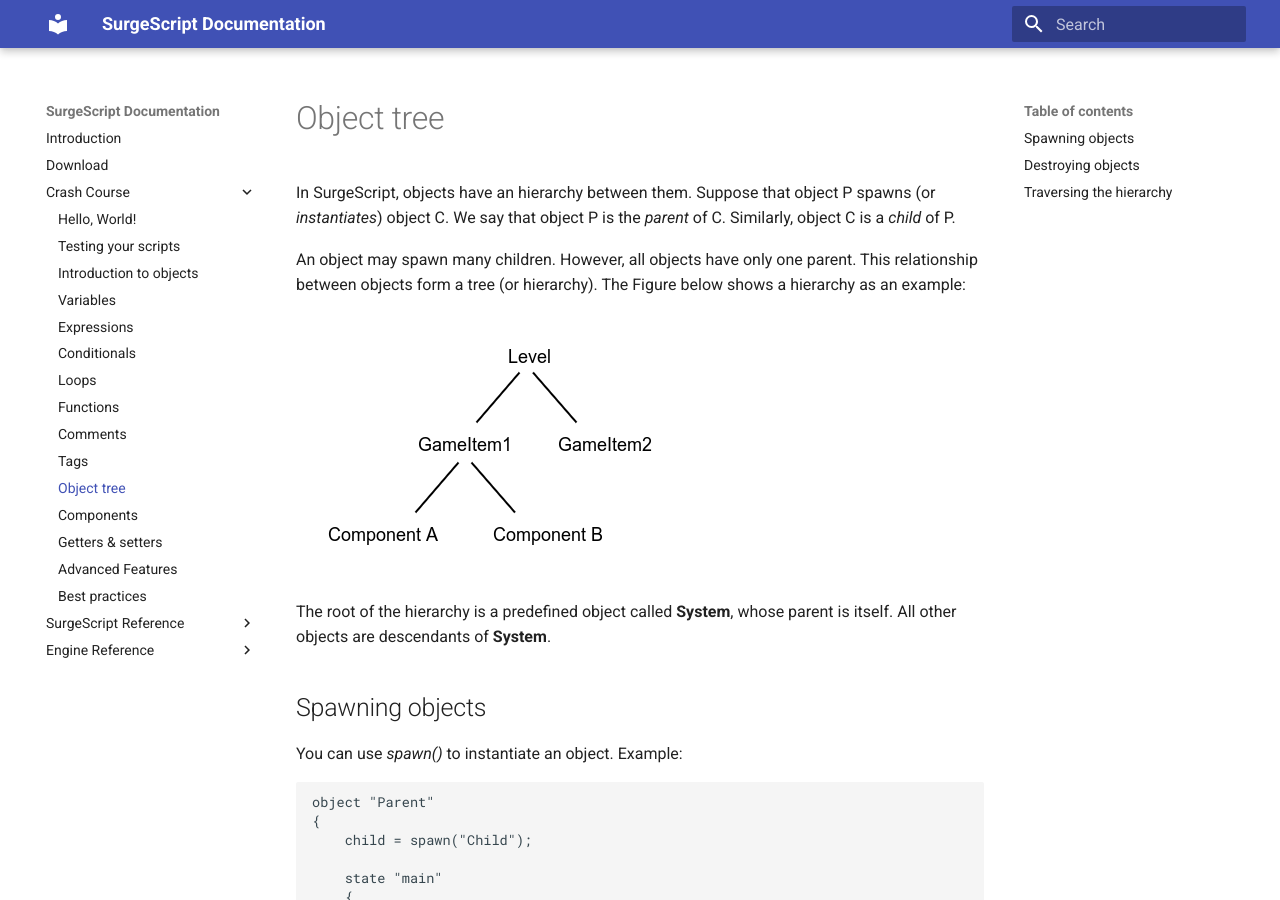
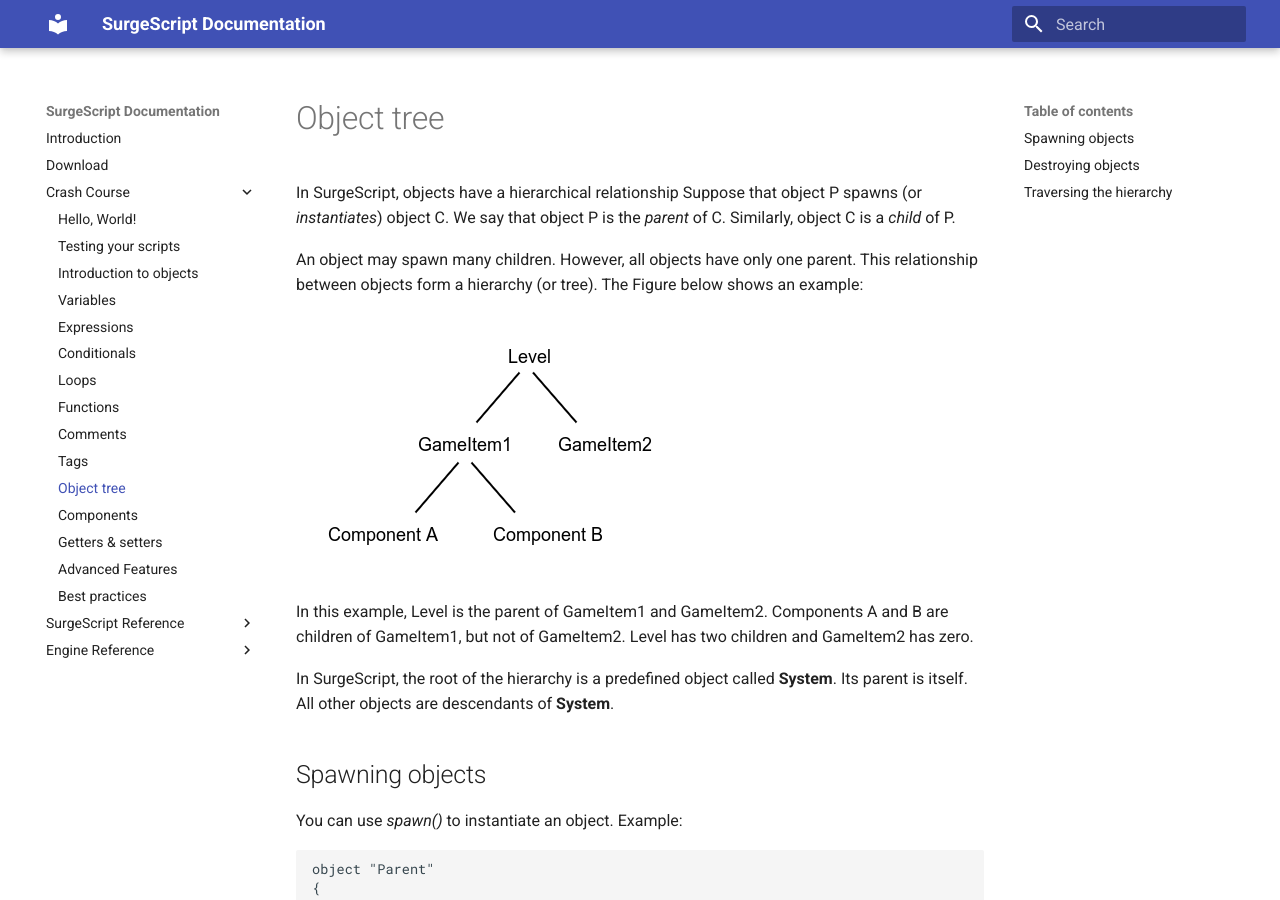
Before and after one commit to alemart/surgescript, an MkDocs documentation site: the page built from docs/tutorials/object_tree.md, in a window 1280 px wide and 900 px high. Built offline with MkDocs 1.6.1 and Material for MkDocs 9.7.7, drawn with Linux system fonts in a browser that asks for light colours; old or Windows-style settings are respelled for this version of MkDocs.

Commit message:
Updated the Object Tree section.

```diff
--- a/docs/tutorials/object_tree.md
+++ b/docs/tutorials/object_tree.md
@@ -1,13 +1,15 @@
 Object tree
 ===========
 
-In SurgeScript, objects have an hierarchy between them. Suppose that object P spawns (or *instantiates*) object C. We say that object P is the *parent* of C. Similarly, object C is a *child* of P.
+In SurgeScript, objects have a hierarchical relationship Suppose that object P spawns (or *instantiates*) object C. We say that object P is the *parent* of C. Similarly, object C is a *child* of P.
 
-An object may spawn many children. However, all objects have only one parent. This relationship between objects form a tree (or hierarchy). The Figure below shows a hierarchy as an example:
+An object may spawn many children. However, all objects have only one parent. This relationship between objects form a hierarchy (or tree). The Figure below shows an example:
 
 ![An object tree](../img/tree.png)
 
-The root of the hierarchy is a predefined object called **System**, whose parent is itself. All other objects are descendants of **System**.
+In this example, Level is the parent of GameItem1 and GameItem2. Components A and B are children of GameItem1, but not of GameItem2. Level has two children and GameItem2 has zero.
+
+In SurgeScript, the root of the hierarchy is a predefined object called **System**. Its parent is itself. All other objects are descendants of **System**.
 
 Spawning objects
 ----------------
```
